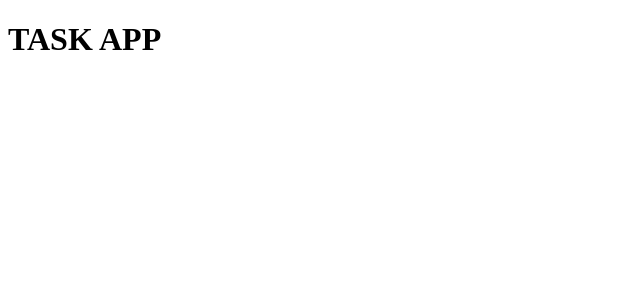
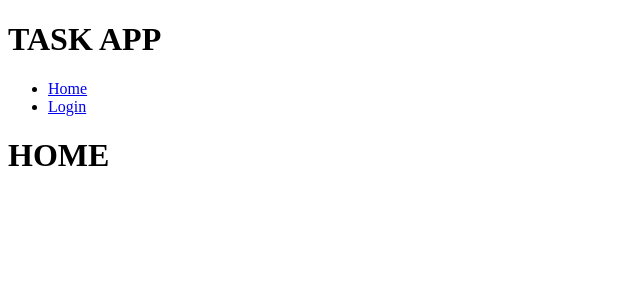
Before and after one commit to albagg3/IH-Final_Project_Task_App, a Vue app: page / in a window 1280 px wide. Shown: the top 300 px of the page, without its empty margins (0-640 px from the left). Built offline with nearby package versions, Linux system fonts and the light colour scheme.

Commit message:
router para github pages

```diff
--- a/package.json
+++ b/package.json
@@ -9,7 +9,8 @@
     "preview": "vite preview"
   },
   "dependencies": {
-    "vue": "^3.2.37"
+    "vue": "^3.2.37",
+    "vue-router": "^4.1.5"
   },
   "devDependencies": {
     "@vitejs/plugin-vue": "^3.1.0",
--- a/src/App.vue
+++ b/src/App.vue
@@ -1,8 +1,17 @@
 <template>
   <h1>TASK APP</h1>
+  <ul>
+    <li>
+      <router-link :to="{name:'home'}">Home</router-link>
+    </li>
+    <li>
+      <router-link :to="{name:'login'}">Login</router-link>
+    </li>
+  </ul>
+  <router-view></router-view>
 </template>
 <script setup>
-console.log(process.env.NODE_ENV)
+console.log(process.env.NODE_ENV, import.meta.env.BASE_URL)
 </script>
 <style scoped>
 </style>
--- a/src/main.js
+++ b/src/main.js
@@ -1,5 +1,8 @@
 import { createApp } from 'vue'
 import './style.css'
 import App from './App.vue'
+import router from './router/index'
 
-createApp(App).mount('#app')
+createApp(App)
+    .use(router)
+    .mount('#app')
--- /dev/null
+++ b/src/router/index.js
@@ -0,0 +1,21 @@
+import {createRouter, createWebHistory} from 'vue-router'
+
+const routes = [
+    {
+    path: '/',
+    name: 'home',
+    component: () => import ('../views/Home.vue')
+    },
+    {
+    path: '/login',
+    name: 'login',
+    component: () => import ('../views/Login.vue')
+    }
+]
+
+const router = createRouter({
+    history: createWebHistory(import.meta.env.BASE_URL),//para que desde githubpages sepa que tiene que empezar desde el repositorio
+    routes
+})
+
+export default router;
--- /dev/null
+++ b/src/views/Home.vue
@@ -0,0 +1,7 @@
+<template>
+    <h1>HOME</h1>
+</template>
+<script setup>
+</script>
+<style scoped>
+</style>
--- /dev/null
+++ b/src/views/Login.vue
@@ -0,0 +1,7 @@
+<template>
+    <h1>LOGIN</h1>
+</template>
+<script setup>
+</script>
+<style scoped>
+</style>
```
Also changed, not shown: 7 other files (tests, documents, lock files or other folders).
